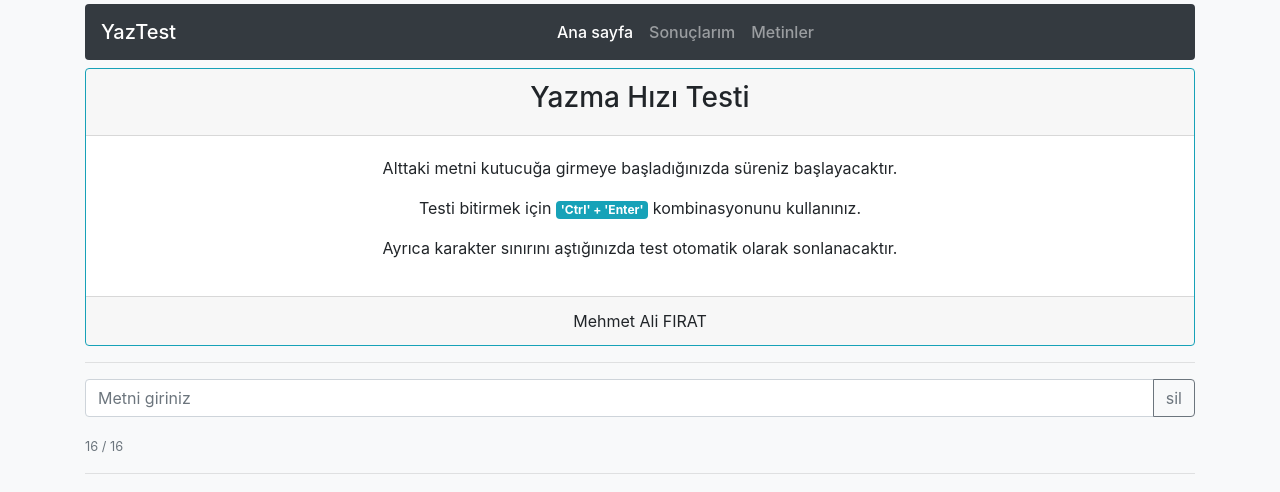
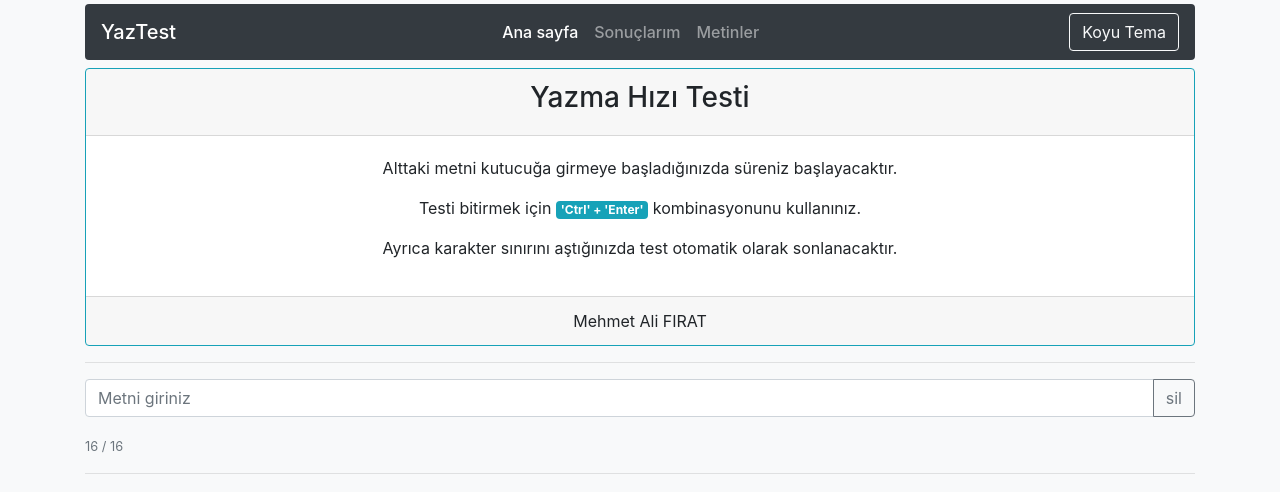
Before and after one commit to mafirat/react-ch-ws, a React (Create React App) app: page / in a window 1280 px wide. Shown: the top 492 px of the page. Built offline with nearby package versions, Linux system fonts and the light colour scheme.

Commit message:
ThemeContext Gelistirildi. Navbar context'e gore güncellendi ve tema degistirme eklendi.

```diff
--- a/src/components/Navbar.jsx
+++ b/src/components/Navbar.jsx
@@ -1,9 +1,13 @@
 import React from "react";
 import { NavLink } from "react-router-dom";
+import { ThemeContext } from "../contexts/ThemeContext";
 
-const Navbar = () => {
+class Navbar extends React.Component {
+    static contextType = ThemeContext
+    render() {
+        const theme = this.context.getTheme();
         return (
-        <nav className="navbar navbar-expand-lg navbar-dark bg-dark rounded mb-2">
+            <nav className={`navbar navbar-expand-lg ${theme.navbar} rounded mb-2`}>
                 <NavLink className="navbar-brand" to="/">YazTest</NavLink>
                 <button className="navbar-toggler" type="button" data-toggle="collapse" data-target="#navbarNav" aria-controls="navbarNav" aria-expanded="false" aria-label="Toggle navigation">
                     <span className="navbar-toggler-icon"></span>
@@ -21,8 +25,10 @@ const Navbar = () => {
                         </li>
                     </ul>
                 </div>
+                <button type="button" className={`btn ${theme.toggleButton}`} onClick={this.context.changeTheme}>{theme.isDarkTheme ? "Açık Tema" : "Koyu Tema"}</button>
             </nav>
         );
     }
+}
 
 export default Navbar;
--- a/src/contexts/ThemeContext.js
+++ b/src/contexts/ThemeContext.js
@@ -7,16 +7,32 @@ class ThemeContextProvider extends Component {
         isDarkTheme: false,
         dark: {
             app: "bg-dark",
-            navbar: "navbar-light bg-warning"
+            navbar: "navbar-light bg-warning",
+            toggleButton: "btn-outline-dark"
         },
         light: {
             app: "bg-light",
-            navbar: "navbar-dark bg-dark"
+            navbar: "navbar-dark bg-dark",
+            toggleButton: "btn-outline-light"
         }
+    }
+    getTheme = () => {
+        const { isDarkTheme, dark, light } = this.state;
+        return isDarkTheme ? dark : light
+    }
+    changeTheme = () => {
+        this.setState({
+            isDarkTheme: !this.state.isDarkTheme
+        })
     }
     render() {
         return (
-            <ThemeContext.Provider value={{ ...this.state }}>
+            <ThemeContext.Provider value={
+                {
+                    ...this.state,
+                    getTheme: this.getTheme,
+                    changeTheme: this.changeTheme
+                }}>
                 {this.props.children}
             </ThemeContext.Provider>
         );
```
Also changed, not shown: 1 other file (tests, documents, lock files or other folders). Lines whose indentation alone changed are shown as unchanged.
